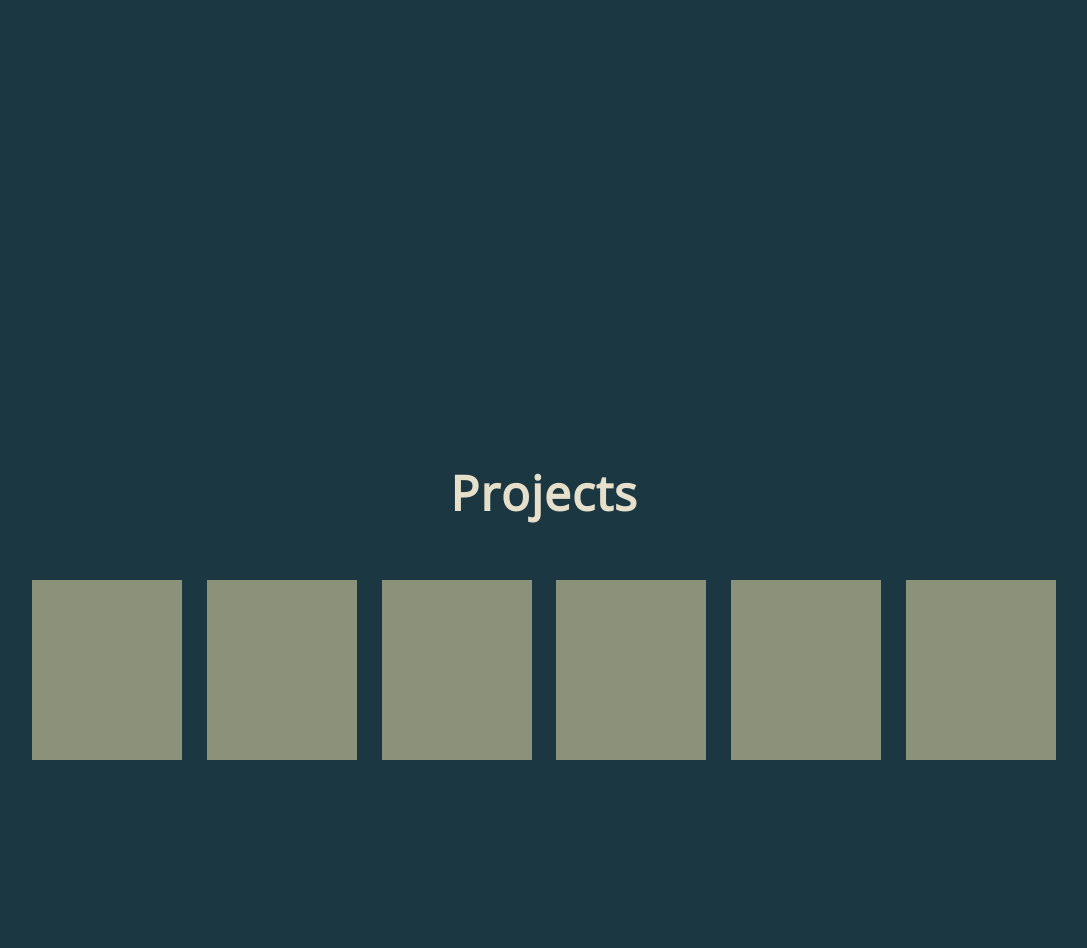
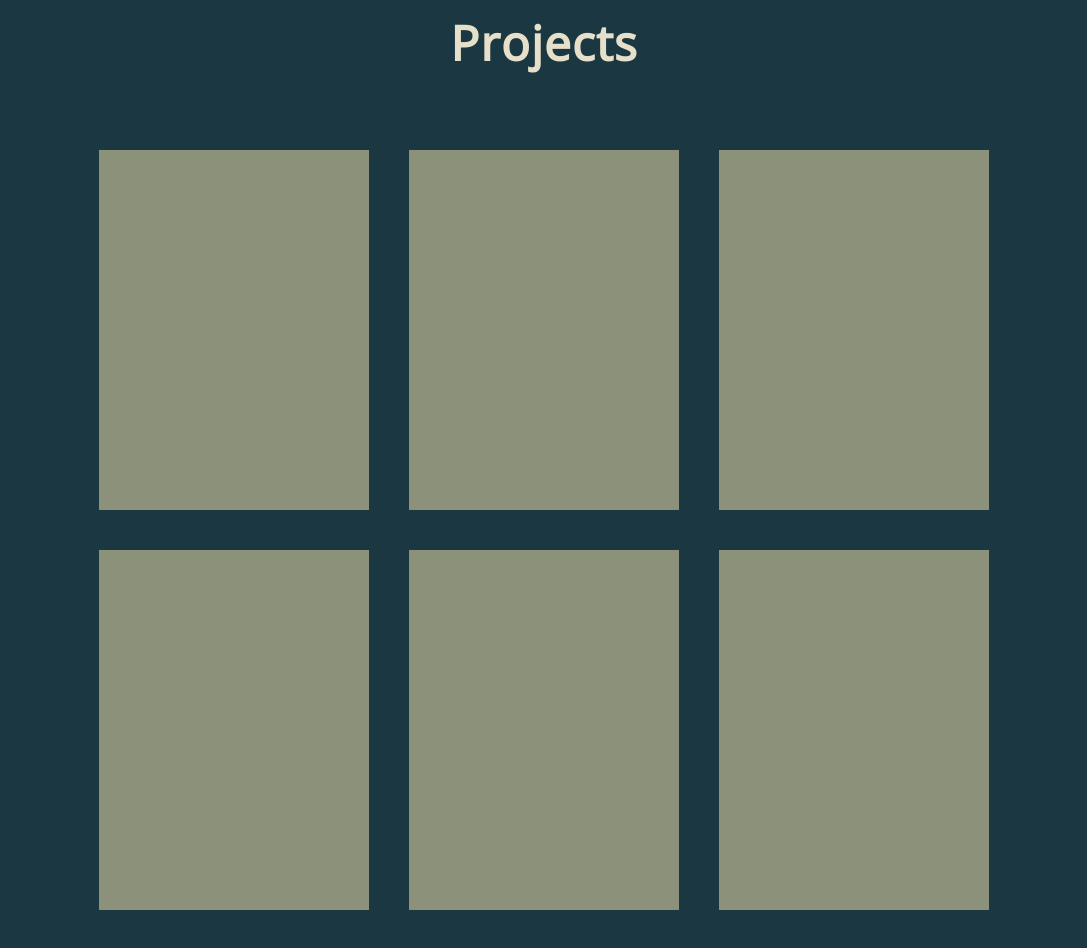
Before and after one commit to Sufflavus/portfolio-web-site, a website: page public/index.html in a window 1280 px wide. Shown: the part 620-1568 px from the top of the page, without its empty margins (96-1183 px from the left). After the commit the page ends 1530 px from the top, so only its background shows below. Drawn offline with nearby package versions, Linux system fonts and the light colour scheme.

Commit message:
* project styles

```diff
--- a/public/css/layout.css
+++ b/public/css/layout.css
@@ -24,23 +24,25 @@ body {
 }
 
 .layout__section {
-    height: 100%;
     padding: 130px 0 30px 0;
     box-sizing: border-box;
-    text-align: center;
-    display: flex;
-    align-items: center;
     min-height: 500px;
 }
 
 .layout__about {
+    height: 100%;
+    text-align: center;
+    display: flex;
+    align-items: center;
     margin: 0 auto;
     width: 550px;
 }
 
 .layout__projects {
-    margin: 0 auto;
-    width: 80%;
+    display: block;
+    height: auto;
+    margin: 20px auto;
+    width: 930px;
 }
 
 .layout__header {
@@ -56,7 +58,5 @@ body {
 }
 
 .projects__collection {
-    display: flex;
-    flex-wrap: wrap;
-    justify-content: space-between;
+    display: block;
 }
--- a/public/css/project-tile.css
+++ b/public/css/project-tile.css
@@ -1,6 +1,7 @@
 .project-tile {
-    width: 150px;
-    height: 180px;
+    width: 270px;
+    height: 360px;
+    float: left;
     background-color: #8C927A;
-    margin-bottom: 20px;
+    margin: 20px;
 }
```
